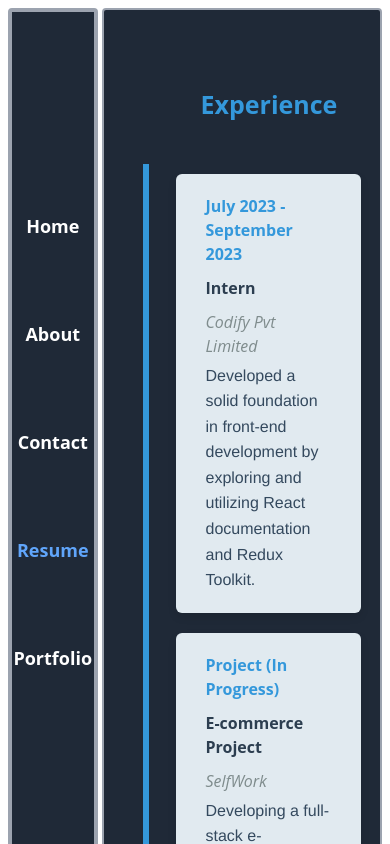
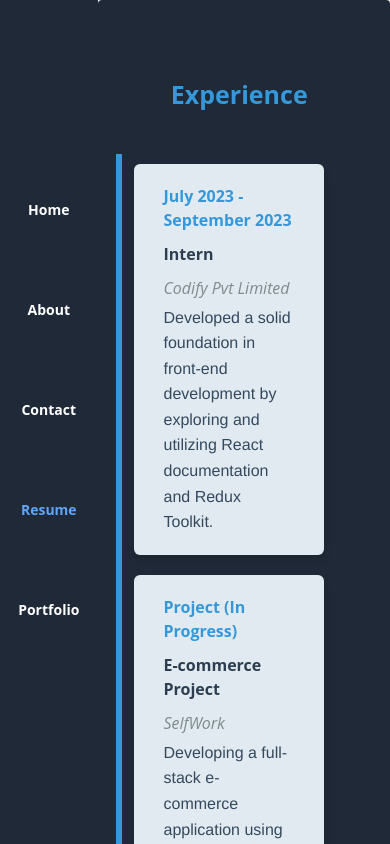
Before and after one commit to afaankhawaja/Portfolio, a React (Vite) app: page /resume in a window 390 px wide. Shown: the top 844 px of the page. Built offline with nearby package versions, Linux system fonts and the light colour scheme.

Commit message:
sidebar updated for mobile view

```diff
--- a/src/App.jsx
+++ b/src/App.jsx
@@ -12,12 +12,12 @@ function App() {
   return (
     <>
     <BrowserRouter>
-    <div className="mx-2 my-2 grid grid-cols-12 grid-rows-12 gap-y-5">
-        <div className="row-span-9 row-start-1 col-span-3 border-4 border-gray-400 rounded mr-1"><Sidebar className="h-full"/></div>
-        <div className="row-span-9 col-span-9 bg-gray-800 border-2 border-gray-400 rounded">
+    <div className="md:mx-2 md:my-2 grid grid-cols-12 grid-rows-12 gap-y-5">
+        <div className="row-span-9 row-start-1 col-span-3 md:border-4 border-gray-400 rounded md:mr-1"><Sidebar className="h-full"/></div>
+        <div className="row-span-9 col-span-9 bg-gray-800 md:border-2 border-gray-400 rounded">
 
     <div className='w-full no-repeat object-cover h-full'>
-        <div className='my-64 mx-24'>
+        <div className='my-64 md:mx-24 mx-20'>
         <Routes>
       <Route path="/" element={<Introduction />} />
       <Route path="/home" element={<Introduction />} />
--- a/src/assets/css/Timeline.css
+++ b/src/assets/css/Timeline.css
@@ -136,11 +136,11 @@
 
 @media screen and (max-width: 640px) {
   .timeline {
-    width: 250px;
+    width: 240px;
   }
   .timeline-header {
     /* text-align: center; */
-    padding-left: 65px;
+    padding-left: 55px;
     /* padding-right: 34px; */
     color: #3498db;
     font-size: 25px;
@@ -149,13 +149,13 @@
   }
 
   .timeline::after {
-    left: 10px;
+    left: 5px;
   }
 
   .timeline-item {
     width: 100%;
-    padding-left: 40px;
-    padding-right: 25px;
+    padding-left: 20px;
+    padding-right: 30px;
   }
 
   .timeline-item::before {
--- a/src/components/About.jsx
+++ b/src/components/About.jsx
@@ -5,7 +5,7 @@ import CareerGoals from './CareerGoals'
 const About = () => {
   return (
     <div>
-      <div className='text-2xl font-bold text-blue-400 -mt-52 py-2 -mx-4 md:text-3xl md:text-center'>About Me</div>
+      <div className='text-2xl font-bold text-blue-400 -mt-52 py-2 text-center -mx-4 md:text-3xl md:text-center'>About Me</div>
       <div className='text-white mt-6 -mx-4 mb-2'>"I am a React Developer with a focus on delivering high-quality, scalable web applications. My journey began with a Bachelor’s degree in Computer Science, where I developed a strong interest in web development, particularly in the MERN stack."</div>
       <CareerGoals/>
     <Skills/>
--- a/src/components/Contact.jsx
+++ b/src/components/Contact.jsx
@@ -37,7 +37,7 @@ const Contact = () => {
 
   return (
     <div>
-      <section className="-mt-52 w-full h-full rounded-lg  dark:bg-gray-900">
+      <section className="-mt-52 w-full h-full rounded-lg">
         <div className="py-8 lg:py-16 px-4 mx-auto max-w-screen-md">
           <h2 className="mb-4 -mx-6 text-2xl tracking-tight font-extrabold text-center text-blue-400 md:text-3xl dark:text-white">Contact Me</h2>
           <p className="mb-6 font-mono text-center text-white dark:text-gray-400 -ml-8 -mr-8">Got a technical issue? Need details about my services? Let's talk.</p>
--- a/src/components/Sidebar.jsx
+++ b/src/components/Sidebar.jsx
@@ -34,7 +34,7 @@ const Sidebar = () => {
         </a>
       </div>
 
-      <motion.ul className="mt-8 space-y-16 md:space-y-12 w-full">
+      <motion.ul className="mt-8 space-y-16 md:space-y-12 w-full px-4 text-center">
         {['Home', 'About', 'Contact', 'Resume', 'Portfolio'].map((item, index) => (
           <motion.li
             key={index}
@@ -45,7 +45,7 @@ const Sidebar = () => {
             <NavLink
               to={`/${item.toLowerCase()}`}
               className={({ isActive }) =>
-                `flex justify-center items-center text-lg md:text-xl px-4 py-2 relative ${
+                `flex justify-center items-center text-sm md:text-xl px-4 py-2 relative ${
                   isActive ? 'text-blue-400' : 'text-white'
                 }`
               }
--- a/src/components/Skills.jsx
+++ b/src/components/Skills.jsx
@@ -4,7 +4,7 @@ const Skills = () => {
   return (
     <div>
         <section id="skills" className="w-full">
-  <h2 className="text-2xl md:text-3xl md:text-center -mx-14 font-bold mb-6 text-blue-400">Skills <span >& </span>Strengths</h2>
+  <h2 className="text-2xl text-center md:text-3xl md:text-center -mx-14 font-bold mb-6 text-blue-400">Skills <span >& </span>Strengths</h2>
 
   <div className="flex flex-col w-36 space-y-6 -ml-6 md:w-full md:ml-0" >
     {/* React */}
```
